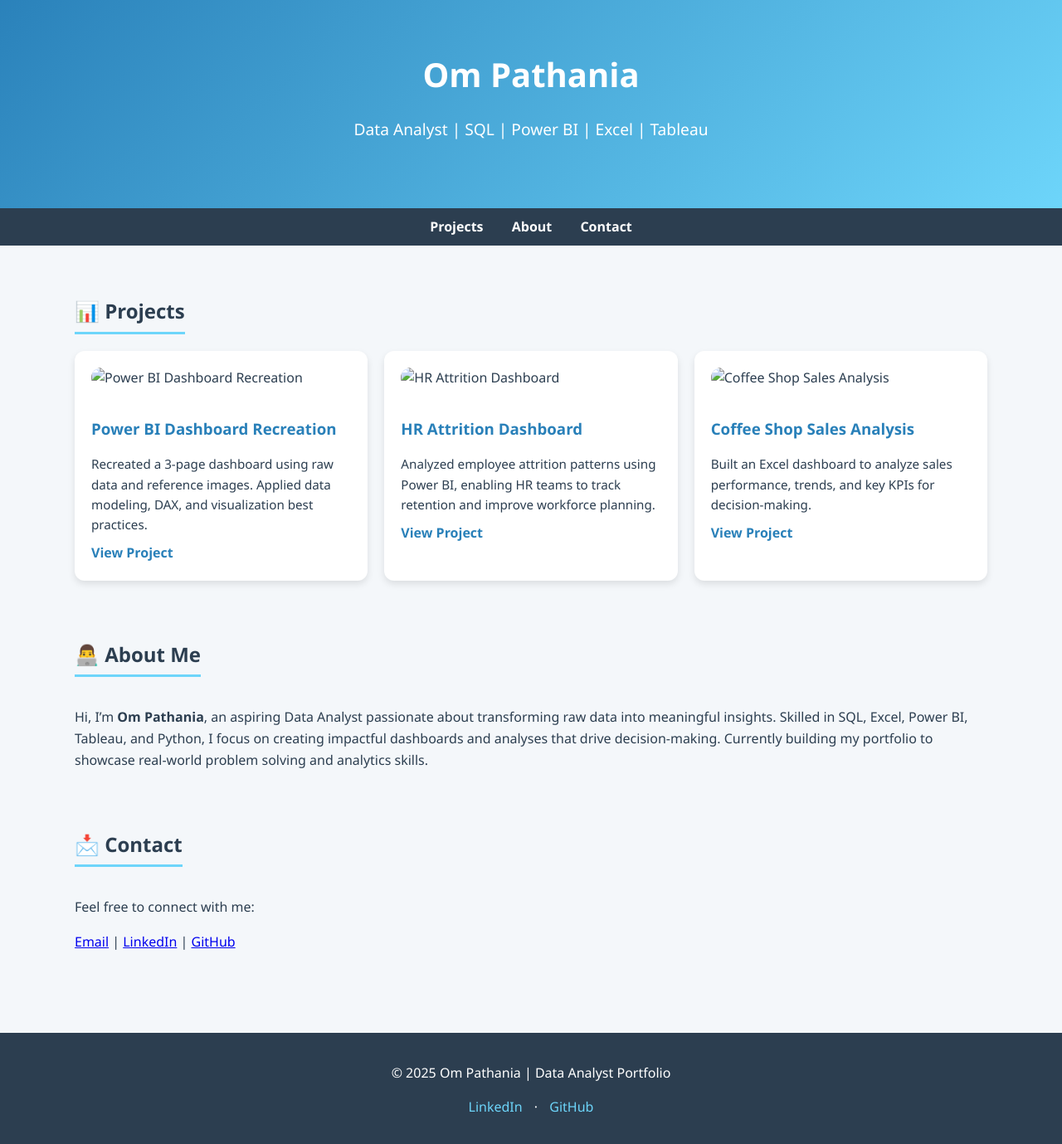
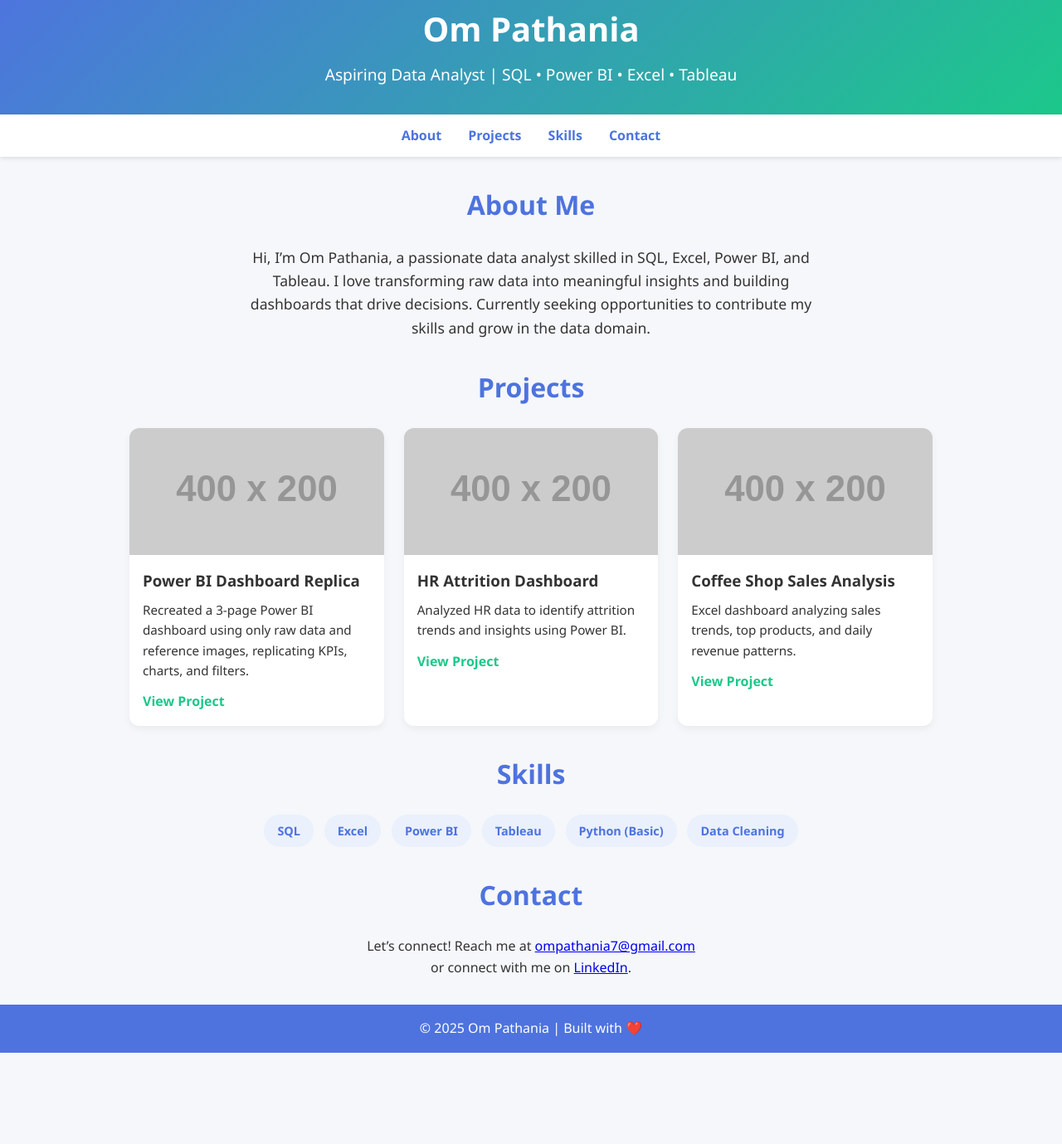
Before and after one commit to Bohemian12/Bohemian12.github.io, a plain HTML site: page index.html in a window 1280 px wide. Shown: the part 29-1408 px from the top of the page at 83% size. After the commit the page ends 1298 px from the top, so only its background shows below. Drawn offline with Linux system fonts and the light colour scheme; placeholder pictures from the web are drawn by us.

Commit message:
Update index.html

```diff
--- a/index.html
+++ b/index.html
@@ -3,98 +3,125 @@
 <head>
   <meta charset="UTF-8">
   <meta name="viewport" content="width=device-width, initial-scale=1.0">
-  <title>Om Pathania - Data Analyst Portfolio</title>
+  <title>Om Pathania | Portfolio</title>
   <style>
+    /* Reset & base */
+    * {margin:0;padding:0;box-sizing:border-box;}
     body {
-      font-family: 'Segoe UI', Tahoma, Geneva, Verdana, sans-serif;
-      margin: 0;
-      background: #f4f7fa;
-      color: #2c3e50;
+      font-family: "Segoe UI", sans-serif;
+      background: #f5f7fa;
+      color: #333;
       line-height: 1.6;
     }
+
     header {
-      background: linear-gradient(135deg, #2980b9, #6dd5fa);
-      color: white;
-      padding: 60px 20px;
+      background: linear-gradient(135deg, #4e73df, #1cc88a);
+      color: #fff;
+      padding: 2rem 1rem;
       text-align: center;
     }
-    header h1 {
-      font-size: 2.5rem;
-      margin-bottom: 10px;
-    }
-    header p {
-      font-size: 1.2rem;
-    }
+    header h1 {font-size: 2.5rem; margin-bottom: .5rem;}
+    header p {font-size: 1.2rem;}
+
     nav {
-      background: #2c3e50;
-      padding: 10px;
-      text-align: center;
+      background: #fff;
+      display: flex;
+      justify-content: center;
+      padding: .8rem;
+      box-shadow: 0 2px 5px rgba(0,0,0,0.1);
+      position: sticky;
+      top: 0;
+      z-index: 10;
     }
     nav a {
-      color: white;
-      margin: 0 15px;
+      margin: 0 1rem;
       text-decoration: none;
+      color: #4e73df;
       font-weight: bold;
       transition: color 0.3s;
     }
-    nav a:hover {
-      color: #6dd5fa;
+    nav a:hover {color: #1cc88a;}
+
+    section {
+      max-width: 1000px;
+      margin: 2rem auto;
+      padding: 0 1rem;
     }
-    .container {
-      max-width: 1100px;
+    section h2 {
+      text-align: center;
+      margin-bottom: 1.5rem;
+      color: #4e73df;
+      font-size: 2rem;
+    }
+
+    .about p {
+      text-align: center;
+      max-width: 700px;
       margin: auto;
-      padding: 40px 20px;
+      font-size: 1.1rem;
     }
-    h2 {
-      margin-bottom: 20px;
-      border-bottom: 3px solid #6dd5fa;
-      display: inline-block;
-      padding-bottom: 5px;
-    }
+
     .projects {
       display: grid;
-      grid-template-columns: repeat(auto-fit, minmax(300px, 1fr));
-      gap: 20px;
+      grid-template-columns: repeat(auto-fit, minmax(280px, 1fr));
+      gap: 1.5rem;
     }
-    .card {
-      background: white;
+    .project {
+      background: #fff;
       border-radius: 12px;
-      box-shadow: 0 4px 8px rgba(0,0,0,0.1);
-      padding: 20px;
+      box-shadow: 0 4px 10px rgba(0,0,0,0.05);
+      overflow: hidden;
       transition: transform 0.3s;
     }
-    .card:hover {
-      transform: translateY(-8px);
+    .project:hover {transform: translateY(-5px);}
+    .project img {
+      width: 100%;
+      display: block;
     }
-    .card img {
-      width: 100%;
-      border-radius: 12px;
-      margin-bottom: 15px;
+    .project-content {
+      padding: 1rem;
     }
-    .card h3 {
-      margin-bottom: 10px;
-      color: #2980b9;
+    .project-content h3 {
+      margin-bottom: .5rem;
+      color: #333;
     }
-    .card p {
-      font-size: 0.95rem;
-      margin-bottom: 10px;
+    .project-content p {
+      font-size: .95rem;
+      margin-bottom: .8rem;
     }
-    .card a {
+    .project-content a {
+      color: #1cc88a;
       text-decoration: none;
-      color: #2980b9;
       font-weight: bold;
     }
+
+    .skills ul {
+      display: flex;
+      flex-wrap: wrap;
+      justify-content: center;
+      list-style: none;
+      gap: .8rem;
+    }
+    .skills li {
+      background: #eaf0fc;
+      color: #4e73df;
+      padding: .5rem 1rem;
+      border-radius: 20px;
+      font-size: .9rem;
+      font-weight: bold;
+    }
+
     footer {
-      background: #2c3e50;
-      color: white;
+      background: #4e73df;
+      color: #fff;
       text-align: center;
-      padding: 20px;
-      margin-top: 40px;
+      padding: 1rem;
+      margin-top: 2rem;
     }
     footer a {
-      color: #6dd5fa;
-      margin: 0 10px;
+      color: #1cc88a;
       text-decoration: none;
+      margin: 0 .5rem;
     }
   </style>
 </head>
@@ -102,64 +129,78 @@
 
   <header>
     <h1>Om Pathania</h1>
-    <p>Data Analyst | SQL | Power BI | Excel | Tableau</p>
+    <p>Aspiring Data Analyst | SQL • Power BI • Excel • Tableau</p>
   </header>
 
   <nav>
+    <a href="#about">About</a>
     <a href="#projects">Projects</a>
-    <a href="#about">About</a>
+    <a href="#skills">Skills</a>
     <a href="#contact">Contact</a>
   </nav>
 
-  <div class="container">
-    <section id="projects">
-      <h2>📊 Projects</h2>
+  <section id="about" class="about">
+    <h2>About Me</h2>
+    <p>
+      Hi, I’m Om Pathania, a passionate data analyst skilled in SQL, Excel, Power BI, and Tableau.
+      I love transforming raw data into meaningful insights and building dashboards that drive decisions.
+      Currently seeking opportunities to contribute my skills and grow in the data domain.
+    </p>
+  </section>
+
+  <section id="projects" class="projects-section">
+    <h2>Projects</h2>
     <div class="projects">
-        <div class="card">
-          <img src="" alt="Power BI Dashboard Recreation">
-          <h3>Power BI Dashboard Recreation</h3>
-          <p>Recreated a 3-page dashboard using raw data and reference images. Applied data modeling, DAX, and visualization best practices.</p>
+      <div class="project">
+        <img src="https://via.placeholder.com/400x200" alt="Dashboard Project">
+        <div class="project-content">
+          <h3>Power BI Dashboard Replica</h3>
+          <p>Recreated a 3-page Power BI dashboard using only raw data and reference images, replicating KPIs, charts, and filters.</p>
           <a href="#">View Project</a>
         </div>
-        <div class="card">
-          <img src="screenshot2.png" alt="HR Attrition Dashboard">
+      </div>
+      <div class="project">
+        <img src="https://via.placeholder.com/400x200" alt="HR Dashboard">
+        <div class="project-content">
           <h3>HR Attrition Dashboard</h3>
-          <p>Analyzed employee attrition patterns using Power BI, enabling HR teams to track retention and improve workforce planning.</p>
+          <p>Analyzed HR data to identify attrition trends and insights using Power BI.</p>
           <a href="#">View Project</a>
         </div>
-        <div class="card">
-          <img src="screenshot3.png" alt="Coffee Shop Sales Analysis">
+      </div>
+      <div class="project">
+        <img src="https://via.placeholder.com/400x200" alt="Coffee Shop Sales">
+        <div class="project-content">
           <h3>Coffee Shop Sales Analysis</h3>
-          <p>Built an Excel dashboard to analyze sales performance, trends, and key KPIs for decision-making.</p>
+          <p>Excel dashboard analyzing sales trends, top products, and daily revenue patterns.</p>
           <a href="#">View Project</a>
+        </div>
       </div>
     </div>
   </section>
 
-    <section id="about" style="margin-top:50px;">
-      <h2>👨‍💻 About Me</h2>
-      <p>
-        Hi, I’m <strong>Om Pathania</strong>, an aspiring Data Analyst passionate about transforming raw data into meaningful insights. Skilled in SQL, Excel, Power BI, Tableau, and Python, I focus on creating impactful dashboards and analyses that drive decision-making. Currently building my portfolio to showcase real-world problem solving and analytics skills.
+  <section id="skills" class="skills">
+    <h2>Skills</h2>
+    <ul>
+      <li>SQL</li>
+      <li>Excel</li>
+      <li>Power BI</li>
+      <li>Tableau</li>
+      <li>Python (Basic)</li>
+      <li>Data Cleaning</li>
+    </ul>
+  </section>
+
+  <section id="contact" class="contact">
+    <h2>Contact</h2>
+    <p style="text-align:center;">
+      Let’s connect! Reach me at <a href="mailto:ompathania7@gmail.com">ompathania7@gmail.com</a> <br>
+      or connect with me on
+      <a href="https://www.linkedin.com">LinkedIn</a>.
     </p>
   </section>
 
-    <section id="contact" style="margin-top:50px;">
-      <h2>📩 Contact</h2>
-      <p>Feel free to connect with me:</p>
-      <p>
-        <a href="mailto:ompathania7@gmail.com">Email</a> |
-        <a href="https://www.linkedin.com/in/YOUR-LINKEDIN" target="_blank">LinkedIn</a> |
-        <a href="https://github.com/YOUR-GITHUB" target="_blank">GitHub</a>
-      </p>
-    </section>
-  </div>
-
   <footer>
-    <p>© 2025 Om Pathania | Data Analyst Portfolio</p>
-    <p>
-      <a href="https://www.linkedin.com/in/YOUR-LINKEDIN" target="_blank">LinkedIn</a> ·
-      <a href="https://github.com/YOUR-GITHUB" target="_blank">GitHub</a>
-    </p>
+    <p>&copy; 2025 Om Pathania | Built with ❤️</p>
   </footer>
 
 </body>
```
Lines whose indentation alone changed are shown as unchanged.
